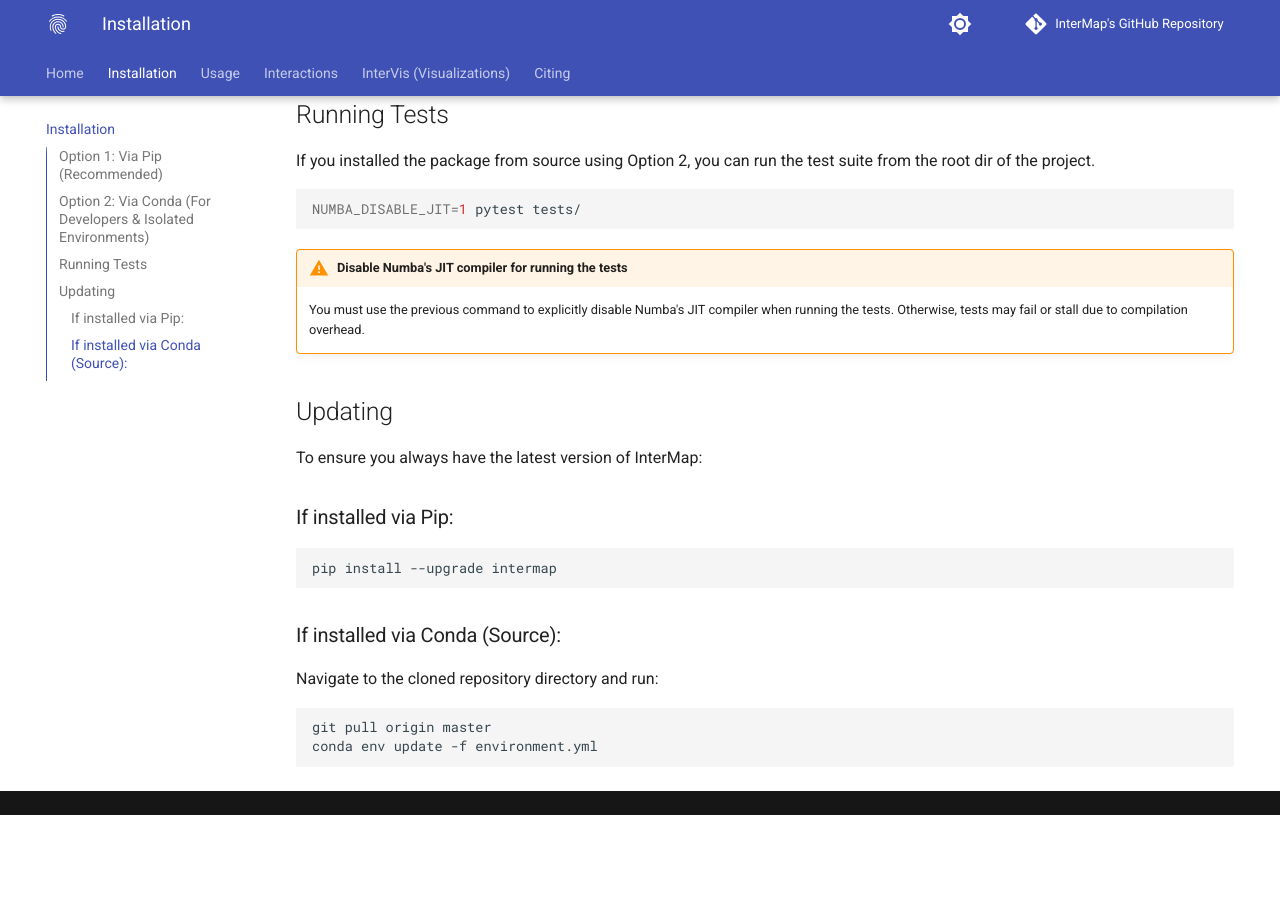
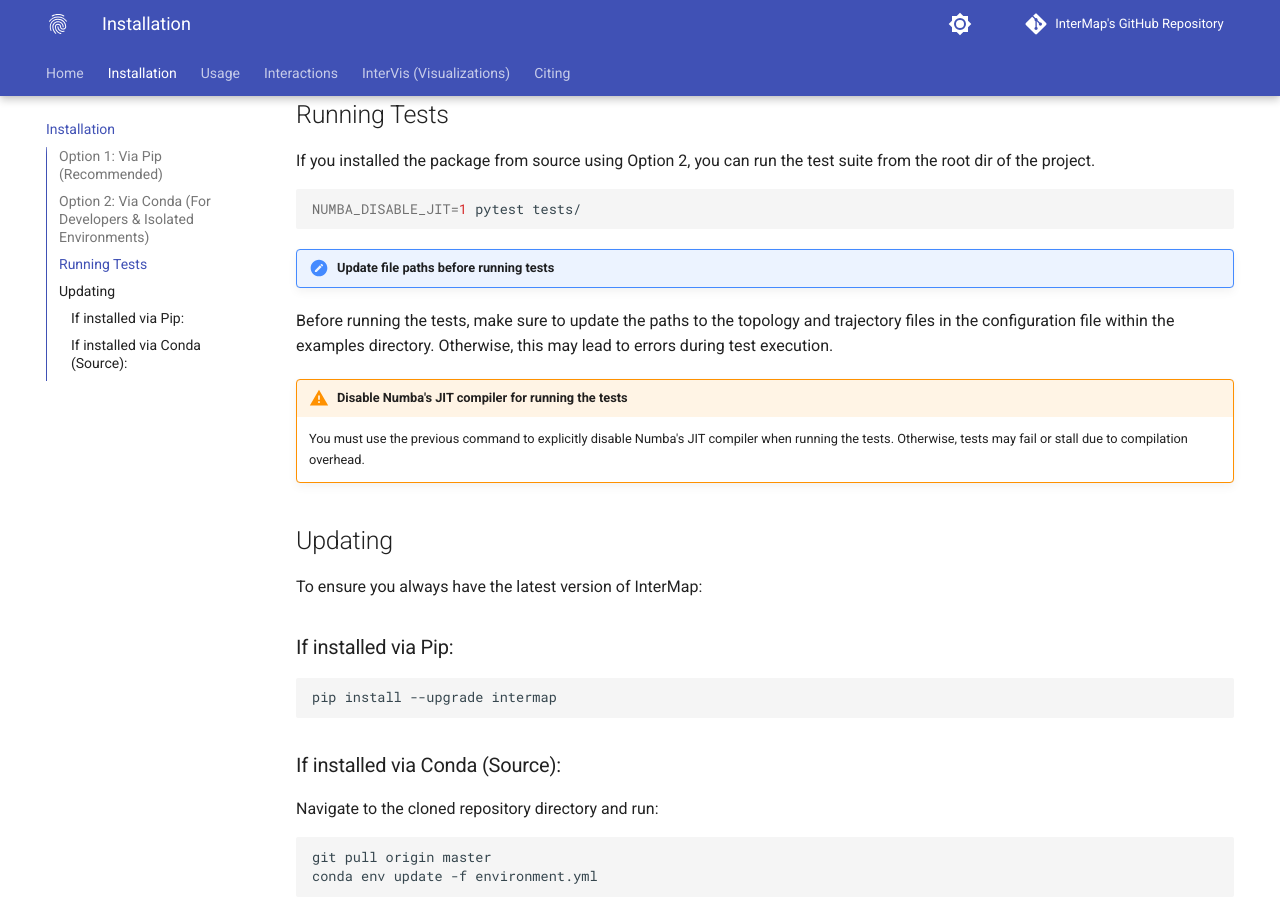
Before and after one commit to Delta-Research-Team/intermap, an MkDocs documentation site: the page built from docs/installation.md, in a window 1280 px wide and 900 px high, scrolled down 711 px. Built offline with MkDocs 1.6.1 and Material for MkDocs 9.7.7, drawn with Linux system fonts in a browser that asks for light colours; comment, search, counter and statistics services are not loaded; before the commit the page ends 1526 px from its top, so only the background shows below that.

Commit message:
[WP] updating file path before running tests

````diff
--- a/docs/installation.md
+++ b/docs/installation.md
@@ -35,6 +35,10 @@
 NUMBA_DISABLE_JIT=1 pytest tests/
 ```
 
+!!! note "Update file paths before running tests"
+
+Before running the tests, make sure to update the paths to the topology and trajectory files in the configuration file within the examples directory. Otherwise, this may lead to errors during test execution.
+
 !!! warning "Disable Numba's JIT compiler for running the tests"
 
     You must use the previous command to explicitly disable Numba's JIT compiler when running the tests. Otherwise, tests may fail or stall due to compilation overhead.
````
